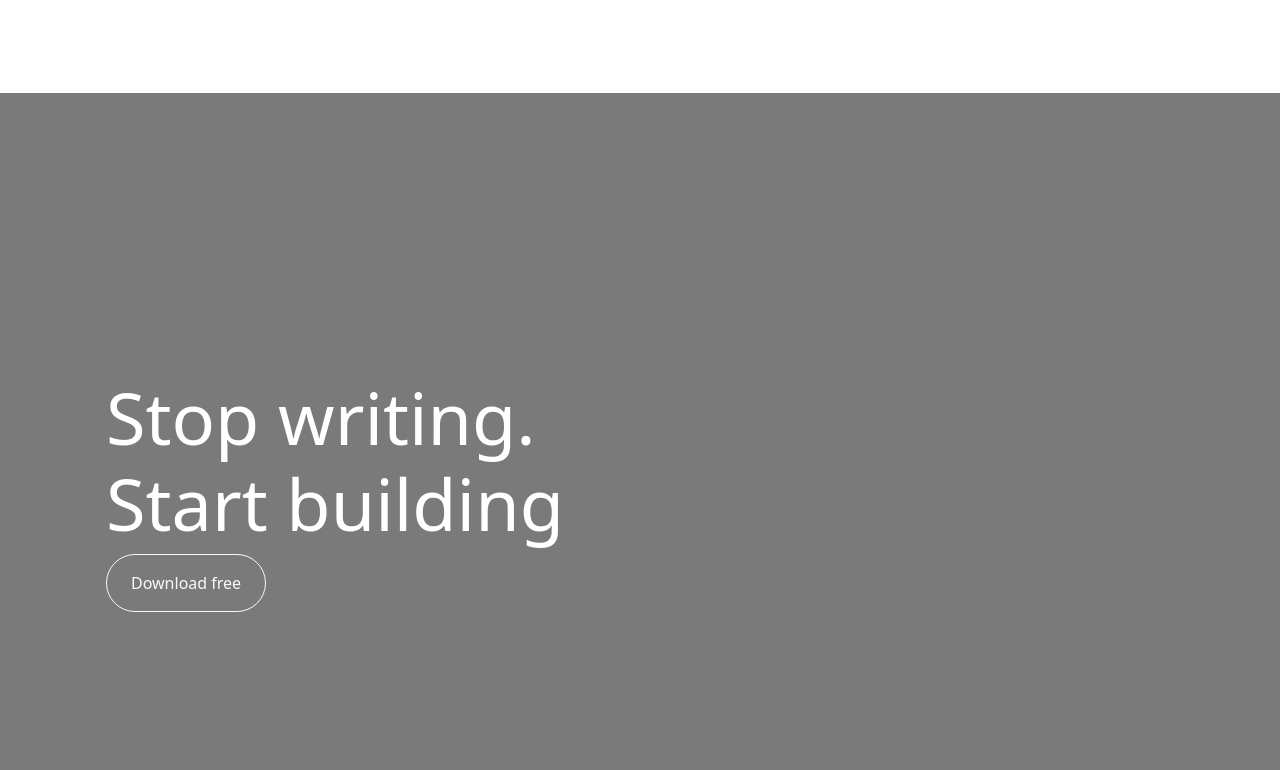
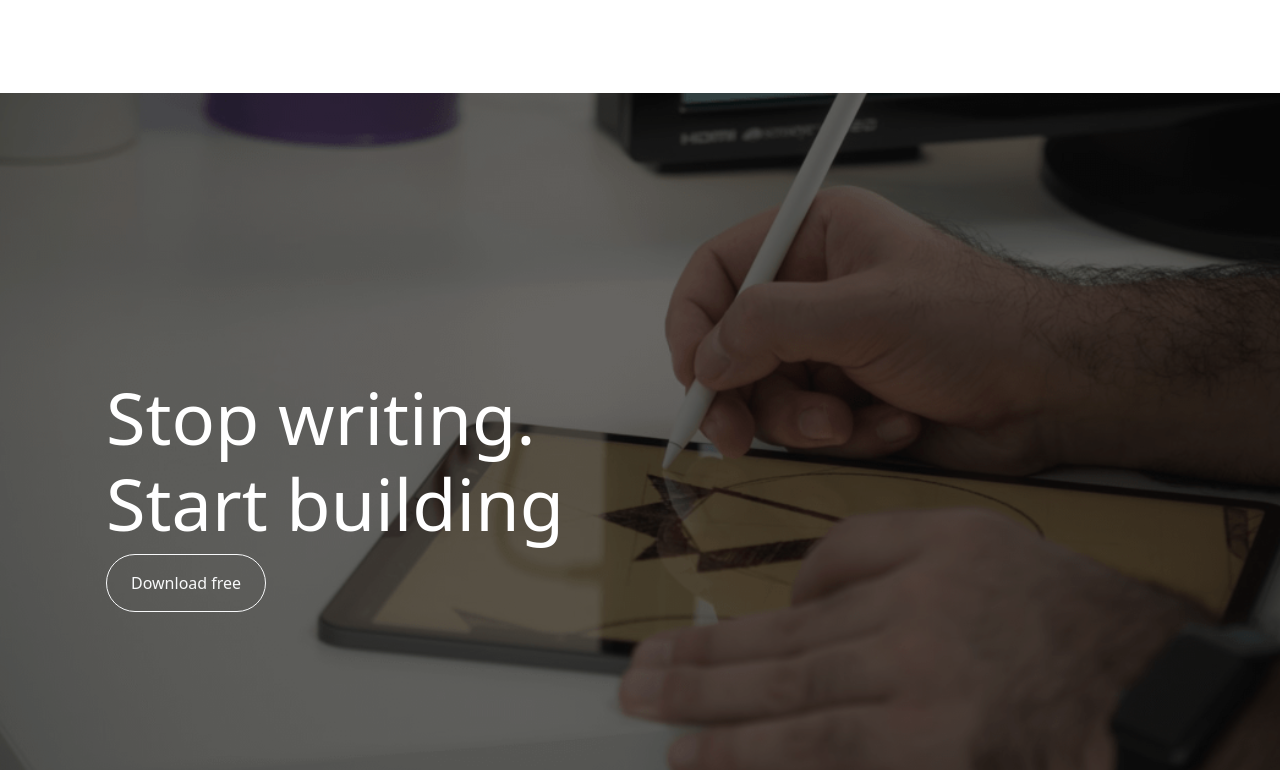
Before and after one commit to abdulawalemon1/bootstrap-landingpage, a plain HTML site: page index.html in a window 1280 px wide. Shown: the part 2050-2820 px from the top of the page. Drawn offline with nearby package versions, Linux system fonts and the light colour scheme; the site is published under a folder, as on GitHub Pages, so addresses that start at the root find nothing.

Commit message:
background image & nav bar sticky top

```diff
--- a/css/style.css
+++ b/css/style.css
@@ -22,7 +22,7 @@ body{
     min-height: 500px;
 }
 .stop-writing{
-    background: url('/img/background.png');
+    background: url('../img/background.png');
     height: 100vh;
     background-repeat: no-repeat;
     background-size: cover;
```
